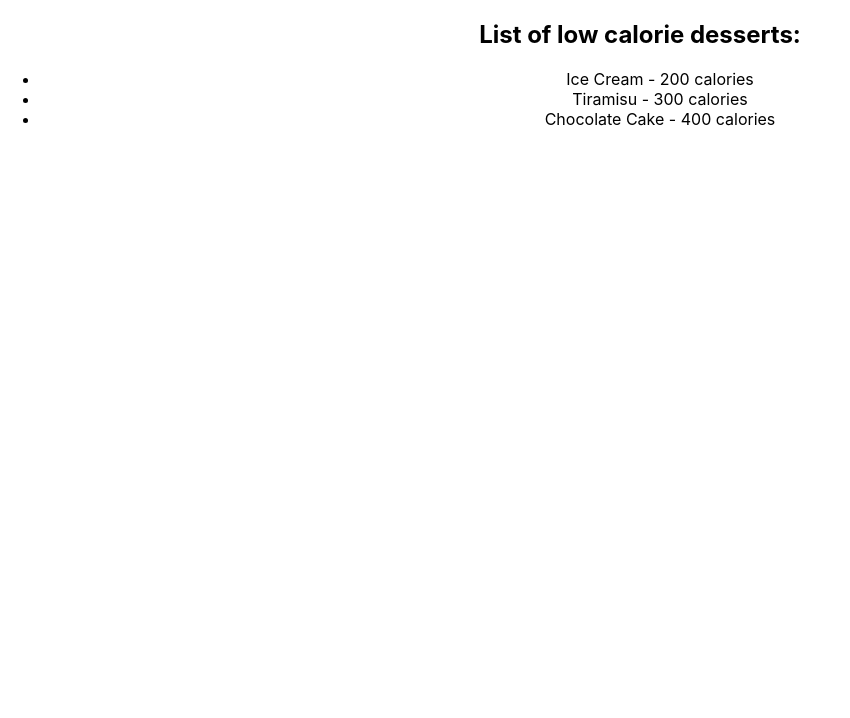
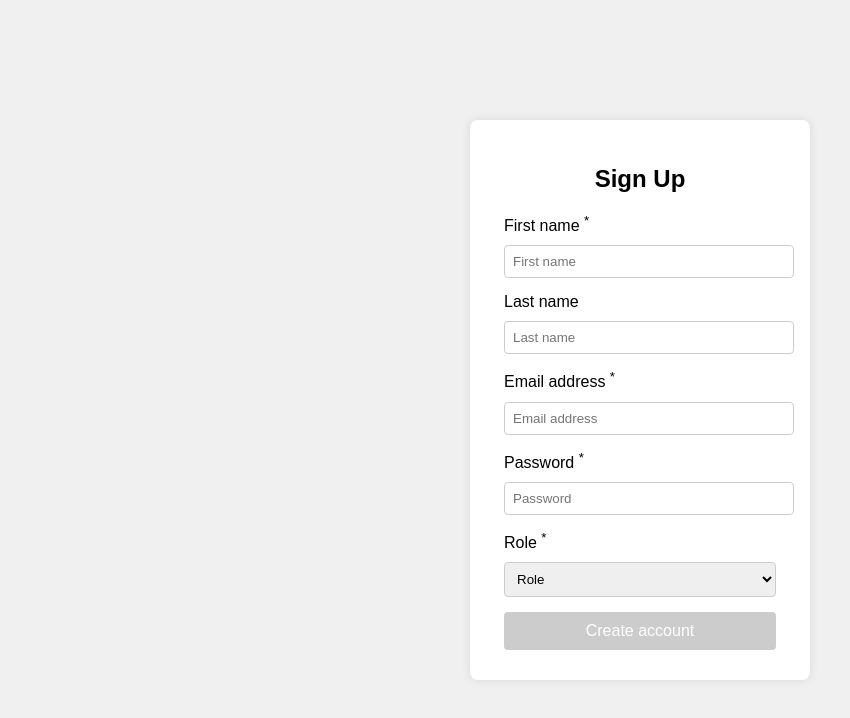
Before and after one commit to jeevan10017/Advanced-React-CourseEra, a React (Create React App) app: page / in a window 1280 px wide. Shown: the top 718 px of the page, without its empty margins (0-850 px from the left). Built offline with nearby package versions, Linux system fonts and the light colour scheme.

Commit message:
Basic Sign up form

```diff
--- a/src/App.css
+++ b/src/App.css
@@ -1,38 +1,64 @@
 .App {
-  text-align: center;
+  font-family: Arial, sans-serif;
+  display: flex;
+  justify-content: center;
+  align-items: center;
+  height: 100vh;
+  background-color: #f0f0f0;
 }
 
-.App-logo {
-  height: 40vmin;
-  pointer-events: none;
+form {
+  background: #fff;
+  padding: 20px;
+  border-radius: 8px;
+  box-shadow: 0 0 10px rgba(0, 0, 0, 0.1);
+  width: 300px;
 }
 
-@media (prefers-reduced-motion: no-preference) {
-  .App-logo {
-    animation: App-logo-spin infinite 20s linear;
-  }
+fieldset {
+  border: none;
 }
 
-.App-header {
-  background-color: #282c34;
-  min-height: 100vh;
-  display: flex;
-  flex-direction: column;
-  align-items: center;
-  justify-content: center;
-  font-size: calc(10px + 2vmin);
-  color: white;
+h2 {
+  text-align: center;
+  margin-bottom: 20px;
 }
 
-.App-link {
-  color: #61dafb;
+.Field {
+  margin-bottom: 15px;
 }
 
-@keyframes App-logo-spin {
-  from {
-    transform: rotate(0deg);
-  }
-  to {
-    transform: rotate(360deg);
-  }
+.Field label {
+  display: block;
+  margin-bottom: 5px;
 }
+
+.Field input,
+.Field select {
+  width: 100%;
+  padding: 8px;
+  margin-top: 5px;
+  border: 1px solid #ccc;
+  border-radius: 4px;
+}
+
+.FieldError {
+  color: red;
+  font-size: 0.875em;
+  margin-top: 5px;
+}
+
+button {
+  width: 100%;
+  padding: 10px;
+  border: none;
+  border-radius: 4px;
+  background-color: #007bff;
+  color: white;
+  font-size: 16px;
+  cursor: pointer;
+}
+
+button:disabled {
+  background-color: #cccccc;
+}
--- a/src/App.js
+++ b/src/App.js
@@ -1,34 +1,122 @@
-import "./App.css";
-import DessertsList from "./DessertsList";
+import './App.css';
+import { useState } from 'react';
+import { validateEmail } from './utils';
 
-const desserts = [
-  {
-    name: "Chocolate Cake",
-    calories: 400,
-    createdAt: "2022-09-01",
-  },
-  {
-    name: "Ice Cream",
-    calories: 200,
-    createdAt: "2022-01-02",
-  },
-  {
-    name: "Tiramisu",
-    calories: 300,
-    createdAt: "2021-10-03",
-  },
-  {
-    name: "Cheesecake",
-    calories: 600,
-    createdAt: "2022-01-04",
-  },
-];
+const PasswordErrorMessage = () => {
+  return (
+    <p className="FieldError">Password should have at least 8 characters</p>
+  );
+};
 
 function App() {
+  const [firstName, setFirstName] = useState('');
+  const [lastName, setLastName] = useState('');
+  const [email, setEmail] = useState('');
+  const [password, setPassword] = useState({
+    value: '',
+    isTouched: false,
+  });
+  const [role, setRole] = useState('role');
+
+  const getIsFormValid = () => {
+    return (
+      firstName &&
+      validateEmail(email) &&
+      password.value.length >= 8 &&
+      role !== 'role'
+    );
+  };
+
+  const clearForm = () => {
+    setFirstName('');
+    setLastName('');
+    setEmail('');
+    setPassword({
+      value: '',
+      isTouched: false,
+    });
+    setRole('role');
+  };
+
+  const handleSubmit = (e) => {
+    e.preventDefault();
+    alert('Account created!');
+    clearForm();
+  };
+
   return (
     <div className="App">
-      <h2>List of low calorie desserts:</h2>
-      <DessertsList data={desserts} />
+      <form onSubmit={handleSubmit}>
+        <fieldset>
+          <h2>Sign Up</h2>
+          <div className="Field">
+            <label>
+              First name <sup>*</sup>
+            </label>
+            <input
+              value={firstName}
+              onChange={(e) => {
+                setFirstName(e.target.value);
+              }}
+              placeholder="First name"
+            />
+          </div>
+          <div className="Field">
+            <label>Last name</label>
+            <input
+              value={lastName}
+              onChange={(e) => {
+                setLastName(e.target.value);
+              }}
+              placeholder="Last name"
+            />
+          </div>
+          <div className="Field">
+            <label>
+              Email address <sup>*</sup>
+            </label>
+            <input
+              value={email}
+              onChange={(e) => {
+                setEmail(e.target.value);
+              }}
+              placeholder="Email address"
+            />
+          </div>
+          <div className="Field">
+            <label>
+              Password <sup>*</sup>
+            </label>
+            <input
+              value={password.value}
+              type="password"
+              onChange={(e) => {
+                setPassword({ ...password, value: e.target.value });
+              }}
+              onBlur={() => {
+                setPassword({ ...password, isTouched: true });
+              }}
+              placeholder="Password"
+            />
+            {password.isTouched && password.value.length < 8 ? (
+              <PasswordErrorMessage />
+            ) : null}
+          </div>
+          <div className="Field">
+            <label>
+              Role <sup>*</sup>
+            </label>
+            <select value={role} onChange={(e) => setRole(e.target.value)}>
+              <option value="role">Role</option>
+              <option value="individual">Individual</option>
+              <option value="business">Business</option>
+            </select>
+          </div>
+          <button type="submit" disabled={!getIsFormValid()}>
+            Create account
+          </button>
+        </fieldset>
+      </form>
     </div>
   );
 }
--- /dev/null
+++ b/src/utils.js
@@ -0,0 +1,4 @@
+export const validateEmail = (email) => {
+    const re = /^[^\s@]+@[^\s@]+\.[^\s@]+$/;
+    return re.test(String(email).toLowerCase());
+  };
```
